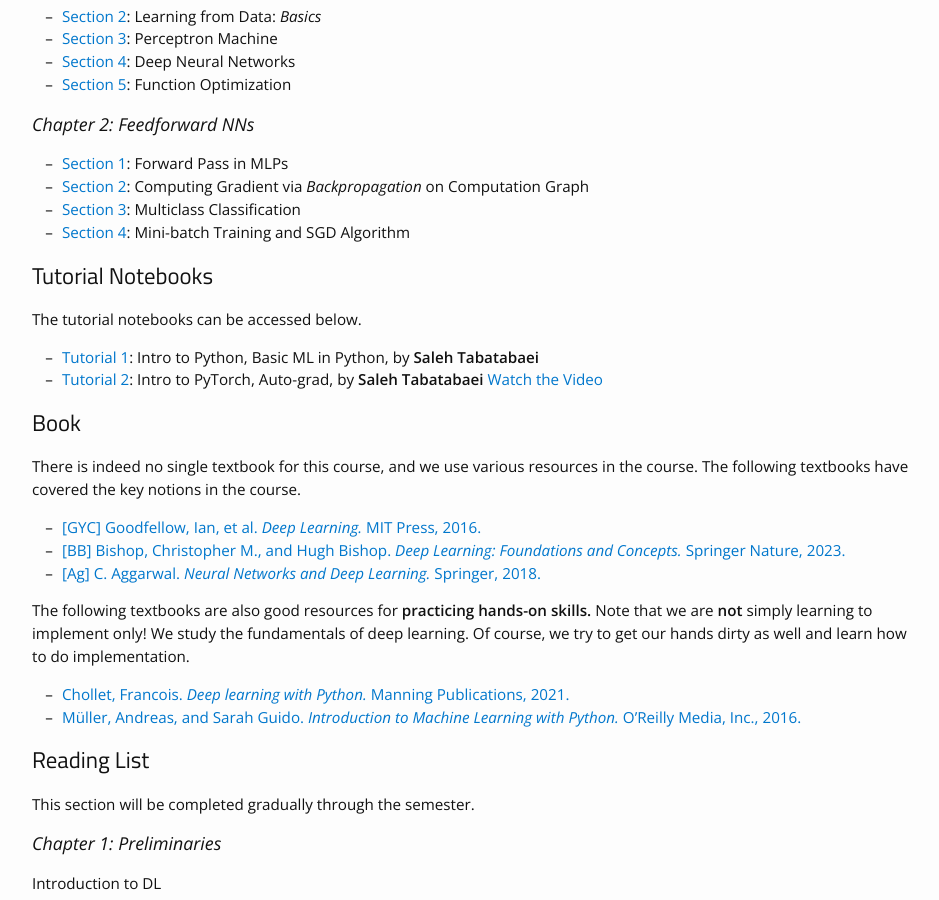
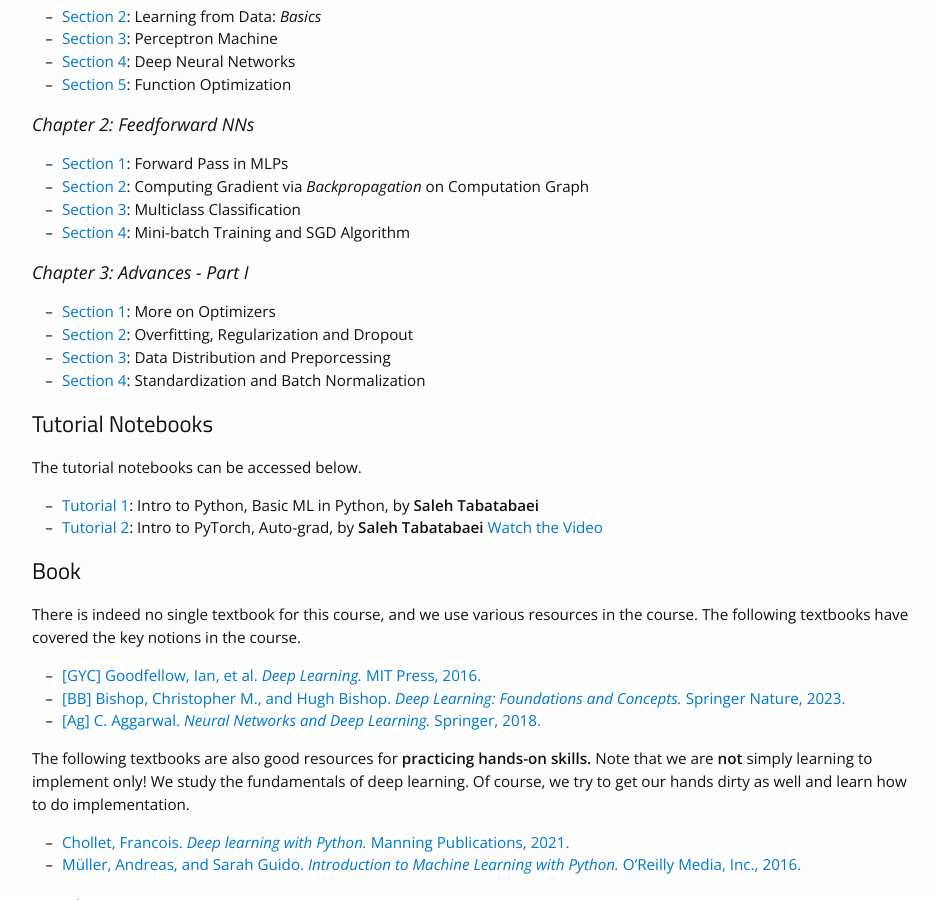
Before and after one commit to bereyhi-courses/dl-utoronto, a Jekyll site: the page built from materials.md, in a window 1280 px wide and 900 px high, scrolled down 565 px. Shown: the whole window, without its empty margins (163-1102 px from the left). Built offline with Jekyll 4.4.1, drawn with Linux system fonts in a browser that asks for light colours; nearby versions of some CDN libraries.

Commit message:
lecture notes added

```diff
--- a/materials.md
+++ b/materials.md
@@ -22,7 +22,11 @@ The lecture notes are uploaded through the semester. For each chapter, the notes
 * [Section 3]({{site.baseurl}}/assets/Notes/CH2/CH2_Sec3.pdf): Multiclass Classification
 * [Section 4]({{site.baseurl}}/assets/Notes/CH2/CH2_Sec4.pdf): Mini-batch Training and SGD Algorithm
 
-
+### Chapter 3: Advances - _Part I_
+* [Section 1]({{site.baseurl}}/assets/Notes/CH3/CH3_Sec1.pdf): More on Optimizers
+* [Section 2]({{site.baseurl}}/assets/Notes/CH3/CH3_Sec2.pdf): Overfitting, Regularization and Dropout
+* [Section 3]({{site.baseurl}}/assets/Notes/CH3/CH3_Sec3.pdf): Data Distribution and Preporcessing
+* [Section 4]({{site.baseurl}}/assets/Notes/CH3/CH3_Sec4.pdf): Standardization and Batch Normalization
 
 
 ## Tutorial Notebooks
```
Also changed, not shown: 8 other files.
